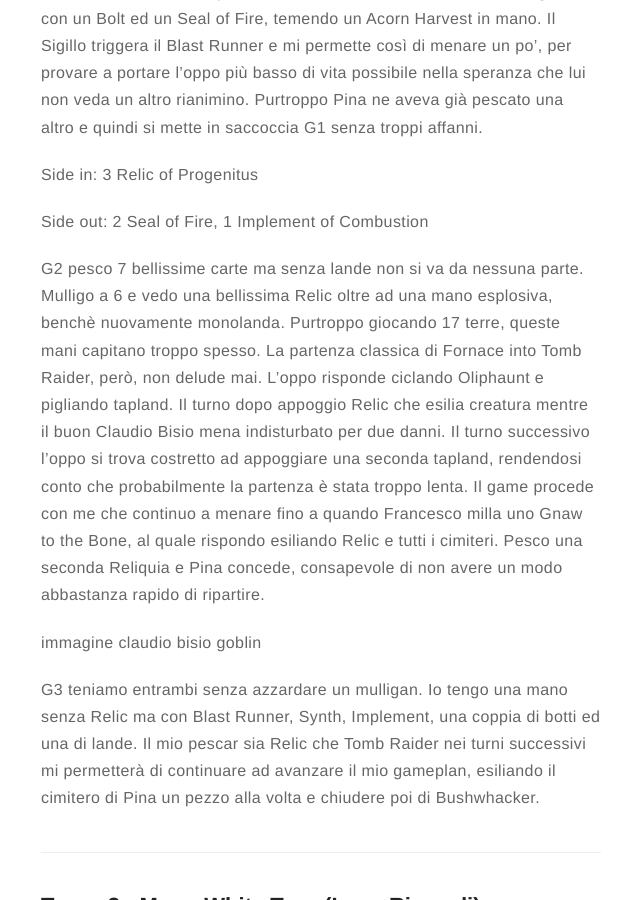
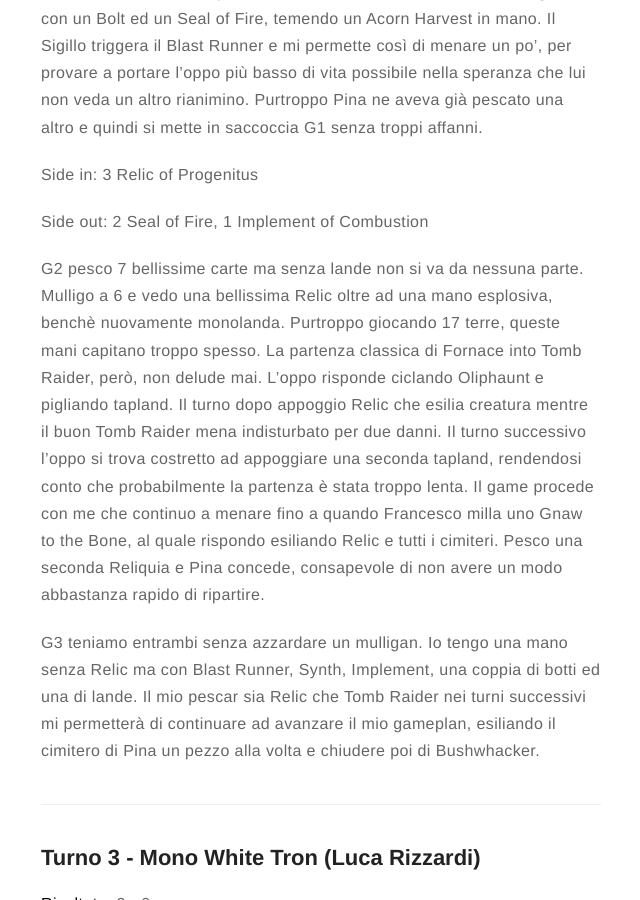
Before and after one commit to EliaTogni/EliaTogni.github.io, a Jekyll site: the page built from _posts/2024-05-03-Report_Lega_Pauper_Brescia.markdown, in a window 1280 px wide and 900 px high, scrolled down 3415 px. Shown: the whole window, without its empty margins (319-959 px from the left). Built offline with Jekyll 4.4.1, drawn with Linux system fonts in a browser that asks for light colours; nearby versions of some CDN libraries; comment, search, counter and statistics services are not loaded.

Commit message:
Report Lega Pauper Brescia 24-05-03 v4

```diff
--- a/_posts/2024-05-03-Report_Lega_Pauper_Brescia.markdown
+++ b/_posts/2024-05-03-Report_Lega_Pauper_Brescia.markdown
@@ -78,9 +78,7 @@ Side in: 3 Relic of Progenitus
 
 Side out: 2 Seal of Fire, 1 Implement of Combustion
 
-G2 pesco 7 bellissime carte ma senza lande non si va da nessuna parte. Mulligo a 6 e vedo una bellissima Relic oltre ad una mano esplosiva, benchè nuovamente monolanda. Purtroppo giocando 17 terre, queste mani capitano troppo spesso. La partenza classica di Fornace into Tomb Raider, però, non delude mai. L'oppo risponde ciclando Oliphaunt e pigliando tapland. Il turno dopo appoggio Relic che esilia creatura mentre il buon Claudio Bisio mena indisturbato per due danni. Il turno successivo l'oppo si trova costretto ad appoggiare una seconda tapland, rendendosi conto che probabilmente la partenza è stata troppo lenta. Il game procede con me che continuo a menare fino a quando Francesco milla uno Gnaw to the Bone, al quale rispondo esiliando Relic e tutti i cimiteri. Pesco una seconda Reliquia e Pina concede, consapevole di non avere un modo abbastanza rapido di ripartire.
-
-immagine claudio bisio goblin
+G2 pesco 7 bellissime carte ma senza lande non si va da nessuna parte. Mulligo a 6 e vedo una bellissima Relic oltre ad una mano esplosiva, benchè nuovamente monolanda. Purtroppo giocando 17 terre, queste mani capitano troppo spesso. La partenza classica di Fornace into Tomb Raider, però, non delude mai. L'oppo risponde ciclando Oliphaunt e pigliando tapland. Il turno dopo appoggio Relic che esilia creatura mentre il buon Tomb Raider mena indisturbato per due danni. Il turno successivo l'oppo si trova costretto ad appoggiare una seconda tapland, rendendosi conto che probabilmente la partenza è stata troppo lenta. Il game procede con me che continuo a menare fino a quando Francesco milla uno Gnaw to the Bone, al quale rispondo esiliando Relic e tutti i cimiteri. Pesco una seconda Reliquia e Pina concede, consapevole di non avere un modo abbastanza rapido di ripartire.
 
 G3 teniamo entrambi senza azzardare un mulligan. Io tengo una mano senza Relic ma con Blast Runner, Synth, Implement, una coppia di botti ed una di lande. Il mio pescar sia Relic che Tomb Raider nei turni successivi mi permetterà di continuare ad avanzare il mio gameplan, esiliando il cimitero di Pina un pezzo alla volta e chiudere poi di Bushwhacker.
 
```
